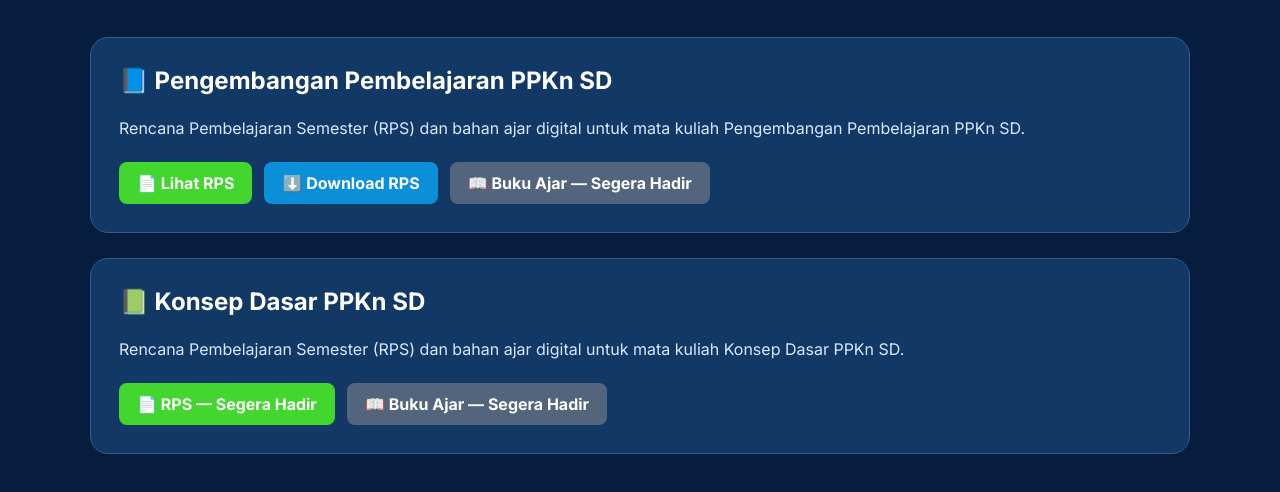
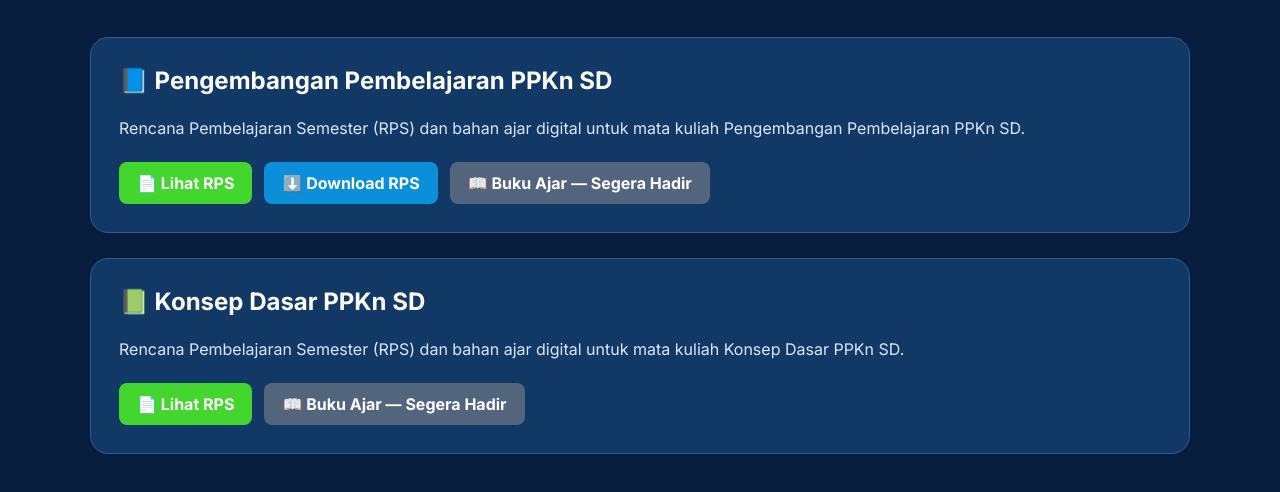
Before and after one commit to nurhalimah30-alt/civiclab, a plain HTML site: page bahan-ajar.html in a window 1280 px wide. Shown: the part 246-738 px from the top of the page. Drawn offline with Linux system fonts and the light colour scheme.

Commit message:
Update bahan-ajar.html

```diff
--- a/bahan-ajar.html
+++ b/bahan-ajar.html
@@ -140,9 +140,9 @@
 
             <div class="dokumen">
 
-                <a href="#" class="rps-button">
-                    📄 RPS — Segera Hadir
-                </a>
+               <a href="RPS KONSEP DASAR PKN SD GENAP 2023-2024.pdf" class="rps-button" target="_blank">
+    📄 Lihat RPS
+</a>
 
                 <a href="#" class="buku-button disabled">
                     📖 Buku Ajar — Segera Hadir
```
